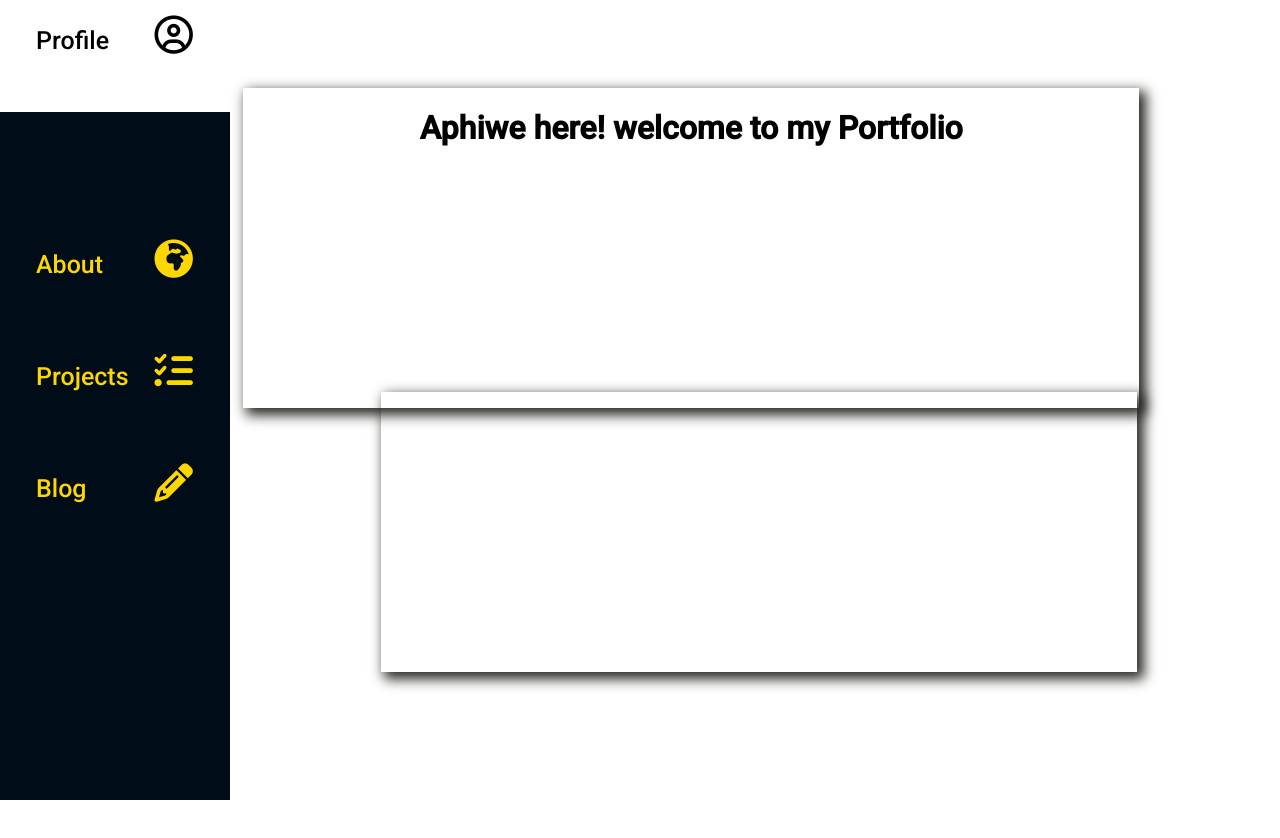
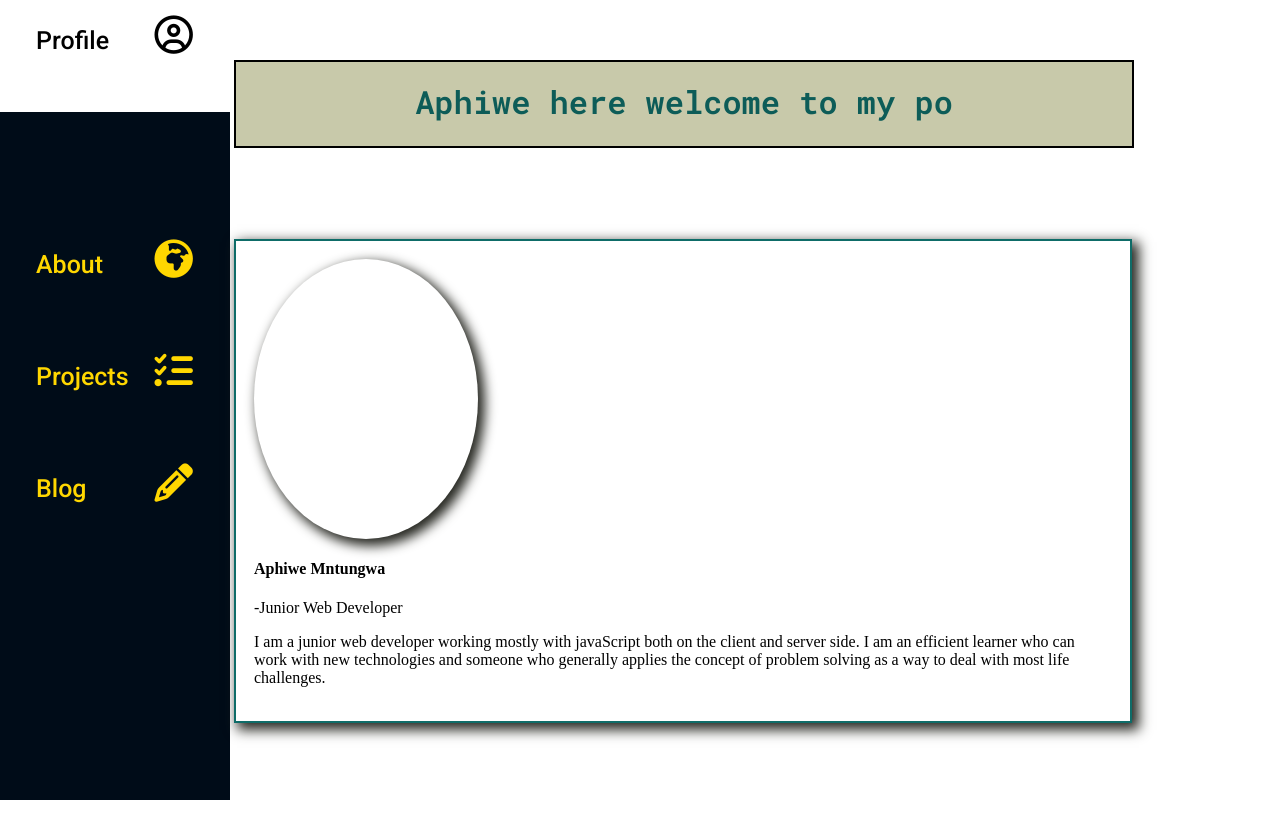
Before and after one commit to AphiweMntungwa/porfolio, a React (Create React App) app: page / in a window 1280 px wide. Shown: the top 838 px of the page. Before the commit the page ends 800 px from the top, so only its background shows below. Built offline with nearby package versions, Linux system fonts and the light colour scheme.

Commit message:
Profile Component

```diff
--- a/src/App.css
+++ b/src/App.css
@@ -3,5 +3,7 @@ body {
 }
 
 .App {
-    height: 100vh;
+    height: fit-content;
+    /* overflow-x: hidden;
+    overflow-y: scroll; */
 }
--- a/src/Components/Navbar/navbar.css
+++ b/src/Components/Navbar/navbar.css
@@ -1,9 +1,11 @@
 nav {
     background-color: #000c18;
     width: 7%;
-    height: 100%;
+    height: 100vh;
     transition: width .4s .2s ease-in-out;
     display: inline-block;
+    position: fixed;
+    top: 0;
 }
 
 nav:hover {
--- a/src/Components/Profile/Header.js
+++ b/src/Components/Profile/Header.js
@@ -5,27 +5,22 @@ class Header extends Component {
   state = { headerLetters: [] };
 
   componentDidMount() {
-    const header = `Aphiwe here! welcome to my Portfolio Repository app.`;
+    const header = `Aphiwe here welcome to my portfolio app. `;
 
     let j = 0;
     setInterval(() => {
-      this.setState(({headerLetters}) => ({
+      this.setState(({ headerLetters }) => ({
         headerLetters: [...headerLetters, ...header[j % header.length]],
       }));
 
       j += 1;
-      console.log(j)
       this.state.headerLetters.length >= header.length &&
         this.setState({ headerLetters: [] });
-    }, 150);
+    }, 200);
   }
 
   render() {
-    return (
-      <div>
-        <h1>{this.state.headerLetters}</h1>
-      </div>
-    );
+    return <h1>{this.state.headerLetters}</h1>;
   }
 }
 
--- /dev/null
+++ b/src/Components/Profile/Person/Personal.js
@@ -0,0 +1,28 @@
+import React from "react";
+import Box from "../../BoxComponent/BoxComponent";
+
+const detailStyles = {
+//   width: "70%",
+  position: "relative",
+//   left: "1.5vw",
+//   bottom: "6.2vh",
+//   display: "inline-block",
+  border: "border",
+  boxShadow: "none",
+};
+const Personal = () => {
+  return (
+    <Box styles={detailStyles}>
+      <h4>Aphiwe Mntungwa</h4>
+      <span>-Junior Web Developer</span>
+      <p>
+        I am a junior web developer working mostly with javaScript both on the
+        client and server side. I am an efficient learner who can work with new
+        technologies and someone who generally applies the concept of problem
+        solving as a way to deal with most life challenges.
+      </p>
+    </Box>
+  );
+};
+
+export default Personal;
--- a/src/Components/Profile/Profile.js
+++ b/src/Components/Profile/Profile.js
@@ -1,6 +1,8 @@
 import React, { Component } from "react";
 import Box from "../BoxComponent/BoxComponent";
 import Header from "./Header";
+import ProfileImage from "./ProfileImage";
+import Personal from "./Person/Personal";
 
 import "./profile.css";
 
@@ -8,27 +10,35 @@ export class Profile extends Component {
   state = {};
   boxStyles = {
     topBoxStyle: {
-      position: "fixed",
-      left: "19%",
-      bottom: "49%",
+      position: "relative",
+      left: "26%",
+      top: "5%",
       width: "70vw",
-      height: "40vh",
+      height: "fit-content",
+      // borderRadius: "3em",
+      boxShadow: "none",
+      border: "2px solid black",
     },
     smallBoxStyle: {
       position: "relative",
-      left: "20%",
-      top: "175px",
-      width: "59vw",
-      height: "35vh",
+      left: "26%",
+      top: "151px",
+      width: "67vw",
+      height: "fit-content",
+      padding: "2%",
+      border: "2px solid #0e6c68",
     },
   };
   render() {
     return (
       <div className="profile">
         <Box styles={this.boxStyles.topBoxStyle}>
-          <Header></Header>
+          <Header />
         </Box>
-        <Box styles={this.boxStyles.smallBoxStyle} />
+        <Box styles={this.boxStyles.smallBoxStyle}>
+          <ProfileImage />
+          <Personal />
+        </Box>
       </div>
     );
   }
--- /dev/null
+++ b/src/Components/Profile/ProfileImage.js
@@ -0,0 +1,28 @@
+import React from "react";
+import aphiweMntungwa from "../../Assets/aphiwe-mntungwa.png";
+import Box from "../BoxComponent/BoxComponent";
+import "./profile-image.css";
+
+const style = {
+  position: "relative",
+  //   left: "19%",
+  //   bottom: "49%",
+  width: "14em",
+  height: "35vh",
+  borderRadius: "50%",
+  // display: "inline-block"
+};
+
+const ProfileImage = () => {
+  return (
+    <Box styles={style}>
+      <img
+        src={aphiweMntungwa}
+        style={{ width: "100%", height: "100%", borderRadius:"inherit", opacity:"0"}}
+        alt=""
+      />
+    </Box>
+  );
+};
+
+export default ProfileImage;
--- a/src/Components/Profile/header.css
+++ b/src/Components/Profile/header.css
@@ -1,5 +1,12 @@
-@import url('https://fonts.googleapis.com/css2?family=Roboto:wght@500&display=swap');
+@import url('https://fonts.googleapis.com/css2?family=Roboto+Mono:wght@600&family=Roboto:wght@500&display=swap');
 h1 {
-    font-family: Roboto;
+    font-family: Roboto Mono;
     text-align: center;
+    background-color: rgb(200, 201, 170);
+    margin: 0;
+    padding: 2%;
+    min-height: 1.5em;
+    max-height: fit-content;
+    color: #0d5c58;
+    /* border-radius: inherit; */
 }
--- a/src/Components/Profile/profile.css
+++ b/src/Components/Profile/profile.css
@@ -1,3 +1,4 @@
 .profile {
     display: inline-block;
+    height: 150vh;
 }
```
Also changed, not shown: src/Assets/aphiwe-mntungwa.jpg (added), src/Assets/aphiwe-mntungwa.png (added), src/Components/Profile/profile-image.css (added).
